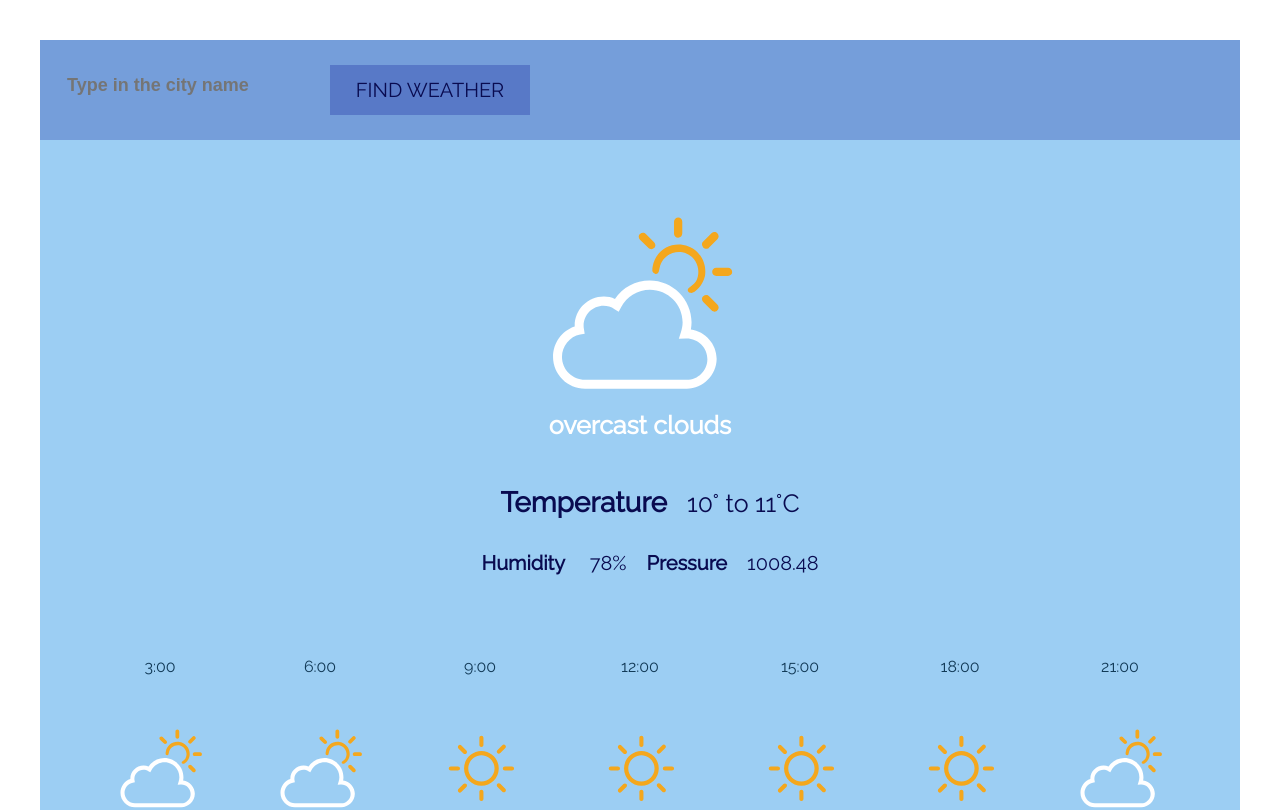
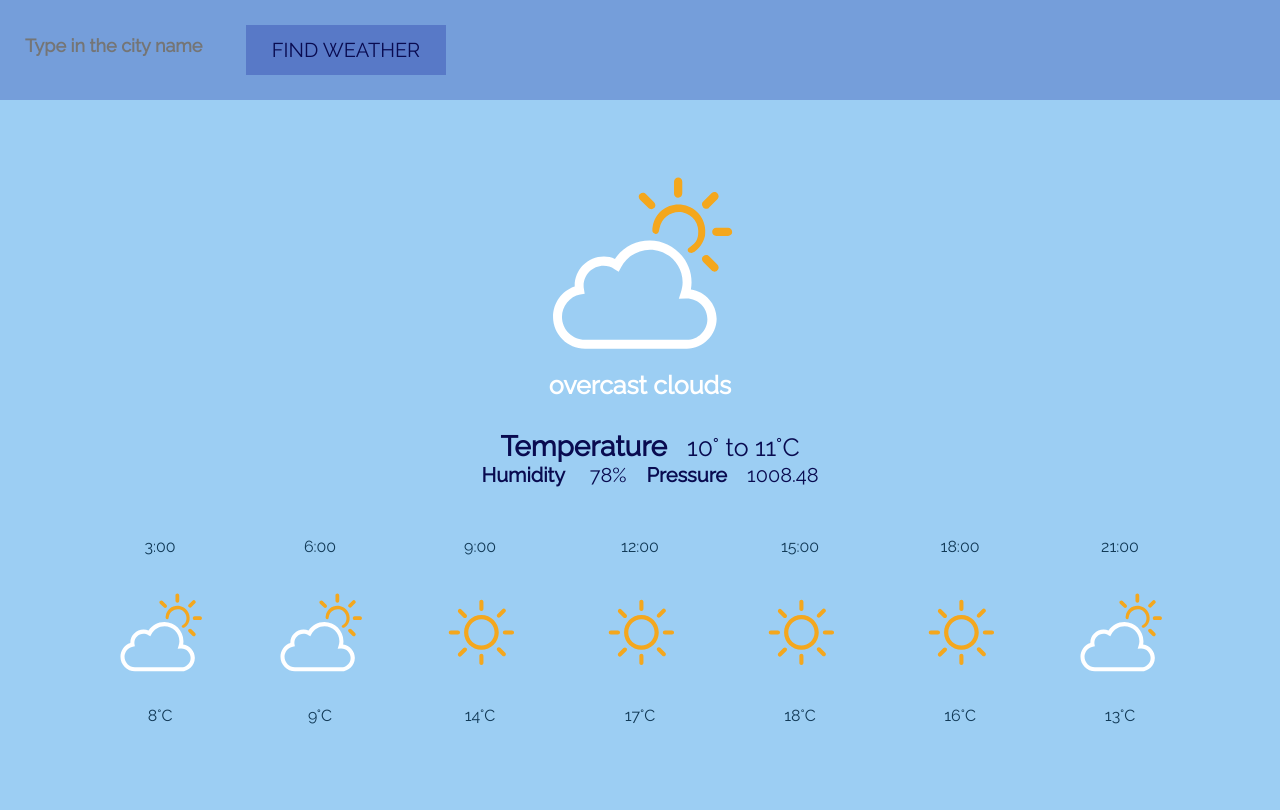
Before and after one commit to Maliks223/Weather-Api, a React (Create React App) app in the folder weather-api/: page / in a window 1280 px wide. Shown: the top 810 px of the page. Built offline with nearby package versions, Linux system fonts and the light colour scheme.

Commit message:
without margin

```diff
--- a/weather-api/src/App.css
+++ b/weather-api/src/App.css
@@ -5,6 +5,8 @@
   html {
     box-sizing: border-box  ;
     font-family:Raleway;
+    margin: 0;
+    padding: 0;
   }
 
   .search {
@@ -61,7 +63,6 @@
     align-items: center;
     background-color: #9ccef3;
     margin: 0%;
-    height: 100%;
   }
 
   .below-image-text {
@@ -103,6 +104,7 @@
     flex-wrap: wrap;
     justify-content: center;
     color: #113956;
+
   }
 
   .card {
@@ -110,8 +112,8 @@
     flex-direction: column;
     align-items: center;
     padding: 30px;
+    padding-bottom: 222px;
   }
-
   .card-icon {
     width: 100px;
     padding: 25px 0;
--- a/weather-api/src/components/WeatherItem.js
+++ b/weather-api/src/components/WeatherItem.js
@@ -2,6 +2,7 @@ import React from "react";
 
 const WeatherItem = (props) => {
   return(
+
     <div className="card">
           <p>{props.hour}</p>
             <img src={props.image} alt="sun icon" className="card-icon"></img>
--- a/weather-api/src/index.css
+++ b/weather-api/src/index.css
@@ -1,4 +1,7 @@
-body {
-  margin: 40px;
+* {
+  margin: 0;
+  padding: 0;
+  box-sizing: border-box  ;
+  font-family:Raleway;
 
 }
```
